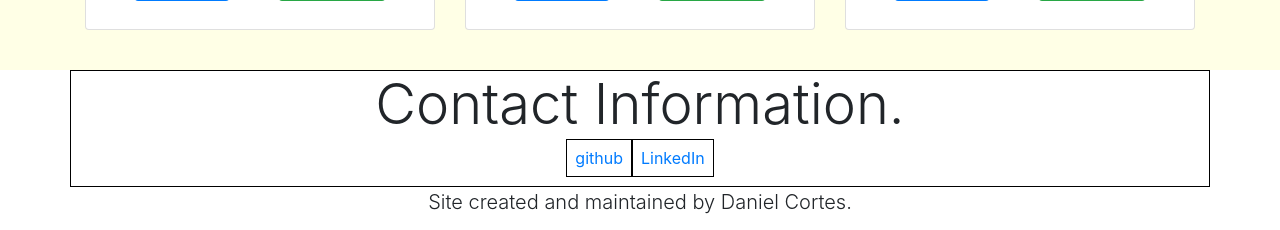
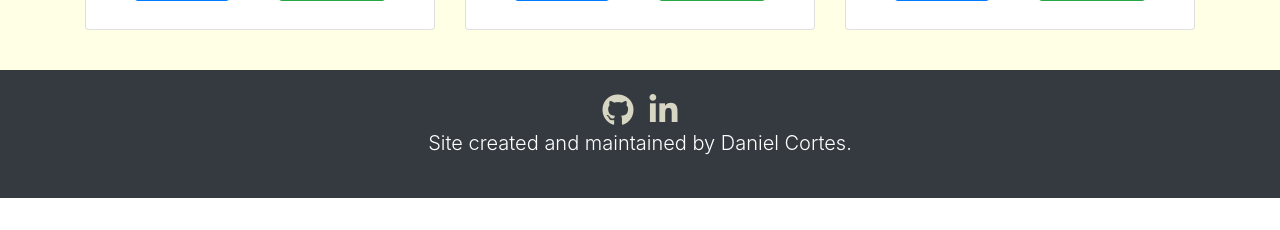
Before and after one commit to DanielCortesTX/Portfolio-site, a React (Create React App) app: page / in a window 1280 px wide. Shown: the part 1288-1518 px from the top of the page. After the commit the page ends 1486 px from the top, so only its background shows below. Built offline with nearby package versions, Linux system fonts and the light colour scheme.

Commit message:
feat: Footer adjustments
- Made links to contact sites icons.
- Removed contact section from main app.
- Moved contact links into footer.

```diff
--- a/src/App.js
+++ b/src/App.js
@@ -33,7 +33,7 @@ class App extends Component {
         <Skills />
         {this.state.loading && <Loading />}
         {!this.state.loading && <Projects sites={this.state.activeSites}/>}
-        <Contact />
+
         <Footer />
       </div>
     );
--- a/src/components/Contact.js
+++ b/src/components/Contact.js
@@ -2,11 +2,15 @@ import React from 'react'
 
 export default function Contact() {
   return (
-    <div className="container boundary pb-3">
-      <h1 className="display-4">Contact Information.</h1>
+    <div className="container pb-3">
+      <h6 className="mt-4 lead">Contact</h6>
       <div>
-        <a href="https://github.com/DanielCortesTX" className="p-2 boundary">github</a>
-        <a href="https://www.linkedin.com/in/daniel-cortes-webdev/" className="p-2 boundary">LinkedIn</a>
+        <a href="https://github.com/DanielCortesTX" className="p-2">
+          <i className="fab fa-github fa-2x"></i>
+        </a>
+        <a href="https://www.linkedin.com/in/daniel-cortes-webdev/" className="p-2">
+          <i className="fab fa-linkedin-in fa-2x"></i>
+        </a>
       </div>
     </div>
   )
--- a/src/components/Footer.js
+++ b/src/components/Footer.js
@@ -2,7 +2,15 @@ import React from 'react'
 
 function Footer() {
   return (
+    <div className="text-white bg-dark p-4">
     <div>
+    <a href="https://github.com/DanielCortesTX" className="p-2">
+      <i className="fab fa-github fa-2x contact-link"></i>
+    </a>
+    <a href="https://www.linkedin.com/in/daniel-cortes-webdev/" className="p-2">
+      <i className="fab fa-linkedin-in fa-2x contact-link"></i>
+    </a>
+  </div>
       <p className="lead">Site created and maintained by Daniel Cortes.</p>
     </div>
   )
--- a/src/index.css
+++ b/src/index.css
@@ -6,6 +6,11 @@ body {
     sans-serif;
   -webkit-font-smoothing: antialiased;
   -moz-osx-font-smoothing: grayscale;
+}
+
+* {
+  margin: 0;
+  padding: 0;
 }
 
 code {
@@ -78,3 +83,7 @@ code {
 .stagger {
   background: #ffffe6;
 }
+
+.contact-link {
+  color: #d6d6c2;
+}
```
